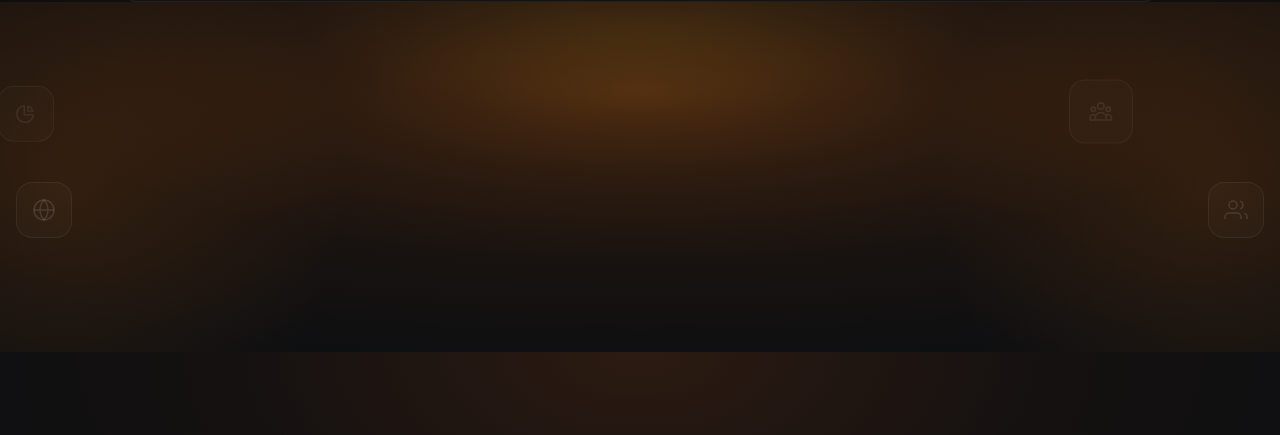
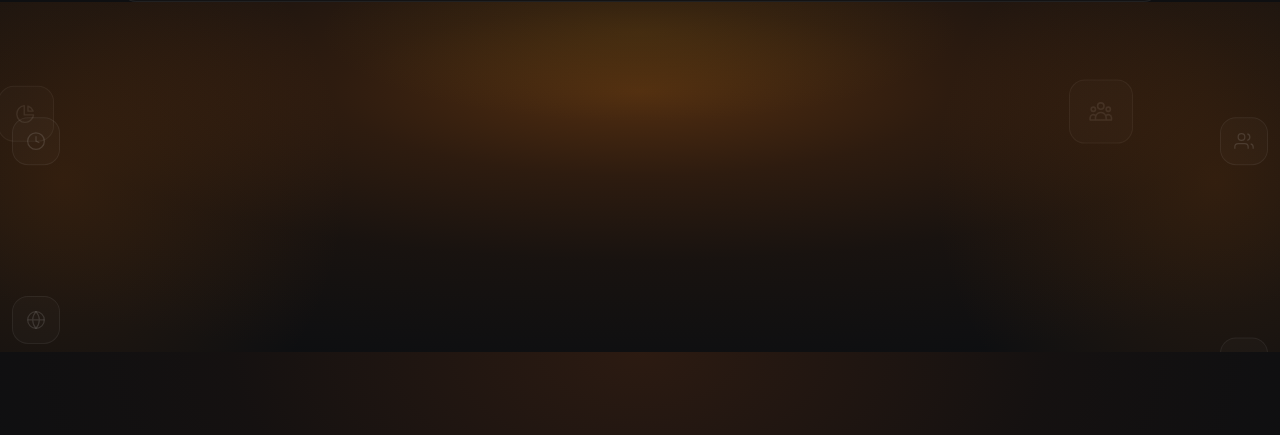
Before and after one commit to yumna-stack/REV-ORCHESTRA, a Next.js app: page / in a window 1280 px wide. Shown: the part 1025-1460 px from the top of the page. Built offline with nearby package versions, Linux system fonts and the light colour scheme.

Commit message:
Animate floating side icons with Framer Motion
- 4 floating icons (2 left, 2 right) now bob up/down continuously
- Each icon has different duration (5.5-8s) and delay for organic feel
- Icons: clock, globe, people group, users
- Using motion.div animate={{ y: [-8, 8, -8] }} with repeat Infinity

```diff
--- a/src/components/Hero.tsx
+++ b/src/components/Hero.tsx
@@ -253,13 +253,39 @@ export default function Hero() {
           background: "radial-gradient(ellipse 50% 30% at 50% 5%, rgba(140, 110, 20, 0.15) 0%, transparent 50%)",
         }} />
 
-        {/* Floating side icons like Cryps */}
-        <div className="absolute left-4 top-[30%] w-14 h-14 rounded-2xl border border-[rgba(255,255,255,0.06)] bg-[rgba(255,255,255,0.02)] flex items-center justify-center">
-          <svg width="24" height="24" viewBox="0 0 24 24" fill="none" stroke="rgba(255,255,255,0.12)" strokeWidth="1.5"><circle cx="12" cy="12" r="10"/><path d="M2 12h20M12 2a15.3 15.3 0 014 10 15.3 15.3 0 01-4 10 15.3 15.3 0 01-4-10 15.3 15.3 0 014-10z"/></svg>
-        </div>
-        <div className="absolute right-4 top-[30%] w-14 h-14 rounded-2xl border border-[rgba(255,255,255,0.06)] bg-[rgba(255,255,255,0.02)] flex items-center justify-center">
-          <svg width="24" height="24" viewBox="0 0 24 24" fill="none" stroke="rgba(255,255,255,0.12)" strokeWidth="1.5"><path d="M17 21v-2a4 4 0 00-4-4H5a4 4 0 00-4 4v2"/><circle cx="9" cy="7" r="4"/><path d="M23 21v-2a4 4 0 00-3-3.87M16 3.13a4 4 0 010 7.75"/></svg>
-        </div>
+        {/* Floating side icons - 4 icons, animated up/down like Cryps */}
+        {/* Left top - clock/timer */}
+        <motion.div
+          className="absolute left-3 top-[20%] w-12 h-12 rounded-2xl border border-[rgba(255,255,255,0.06)] bg-[rgba(255,255,255,0.02)] flex items-center justify-center"
+          animate={{ y: [-8, 8, -8] }}
+          transition={{ duration: 6, repeat: Infinity, ease: "easeInOut" }}
+        >
+          <svg width="20" height="20" viewBox="0 0 24 24" fill="none" stroke="rgba(255,255,255,0.12)" strokeWidth="1.5"><circle cx="12" cy="12" r="10"/><path d="M12 6v6l4 2"/></svg>
+        </motion.div>
+        {/* Left bottom - globe */}
+        <motion.div
+          className="absolute left-3 top-[50%] w-12 h-12 rounded-2xl border border-[rgba(255,255,255,0.06)] bg-[rgba(255,255,255,0.02)] flex items-center justify-center"
+          animate={{ y: [-10, 10, -10] }}
+          transition={{ duration: 7, repeat: Infinity, ease: "easeInOut", delay: 1 }}
+        >
+          <svg width="20" height="20" viewBox="0 0 24 24" fill="none" stroke="rgba(255,255,255,0.12)" strokeWidth="1.5"><circle cx="12" cy="12" r="10"/><path d="M2 12h20M12 2a15.3 15.3 0 014 10 15.3 15.3 0 01-4 10 15.3 15.3 0 01-4-10 15.3 15.3 0 014-10z"/></svg>
+        </motion.div>
+        {/* Right top - people */}
+        <motion.div
+          className="absolute right-3 top-[20%] w-12 h-12 rounded-2xl border border-[rgba(255,255,255,0.06)] bg-[rgba(255,255,255,0.02)] flex items-center justify-center"
+          animate={{ y: [-9, 9, -9] }}
+          transition={{ duration: 5.5, repeat: Infinity, ease: "easeInOut", delay: 0.5 }}
+        >
+          <svg width="20" height="20" viewBox="0 0 24 24" fill="none" stroke="rgba(255,255,255,0.12)" strokeWidth="1.5"><path d="M17 21v-2a4 4 0 00-4-4H5a4 4 0 00-4 4v2"/><circle cx="9" cy="7" r="4"/><path d="M23 21v-2a4 4 0 00-3-3.87M16 3.13a4 4 0 010 7.75"/></svg>
+        </motion.div>
+        {/* Right bottom - users */}
+        <motion.div
+          className="absolute right-3 top-[55%] w-12 h-12 rounded-2xl border border-[rgba(255,255,255,0.06)] bg-[rgba(255,255,255,0.02)] flex items-center justify-center"
+          animate={{ y: [-7, 7, -7] }}
+          transition={{ duration: 8, repeat: Infinity, ease: "easeInOut", delay: 2 }}
+        >
+          <svg width="20" height="20" viewBox="0 0 24 24" fill="none" stroke="rgba(255,255,255,0.12)" strokeWidth="1.5"><path d="M16 21v-2a4 4 0 00-4-4H6a4 4 0 00-4 4v2"/><circle cx="9" cy="7" r="4"/><path d="M22 21v-2a4 4 0 00-3-3.87M16 3.13a4 4 0 010 7.75"/></svg>
+        </motion.div>
       </div>
     </section>
   );
```
